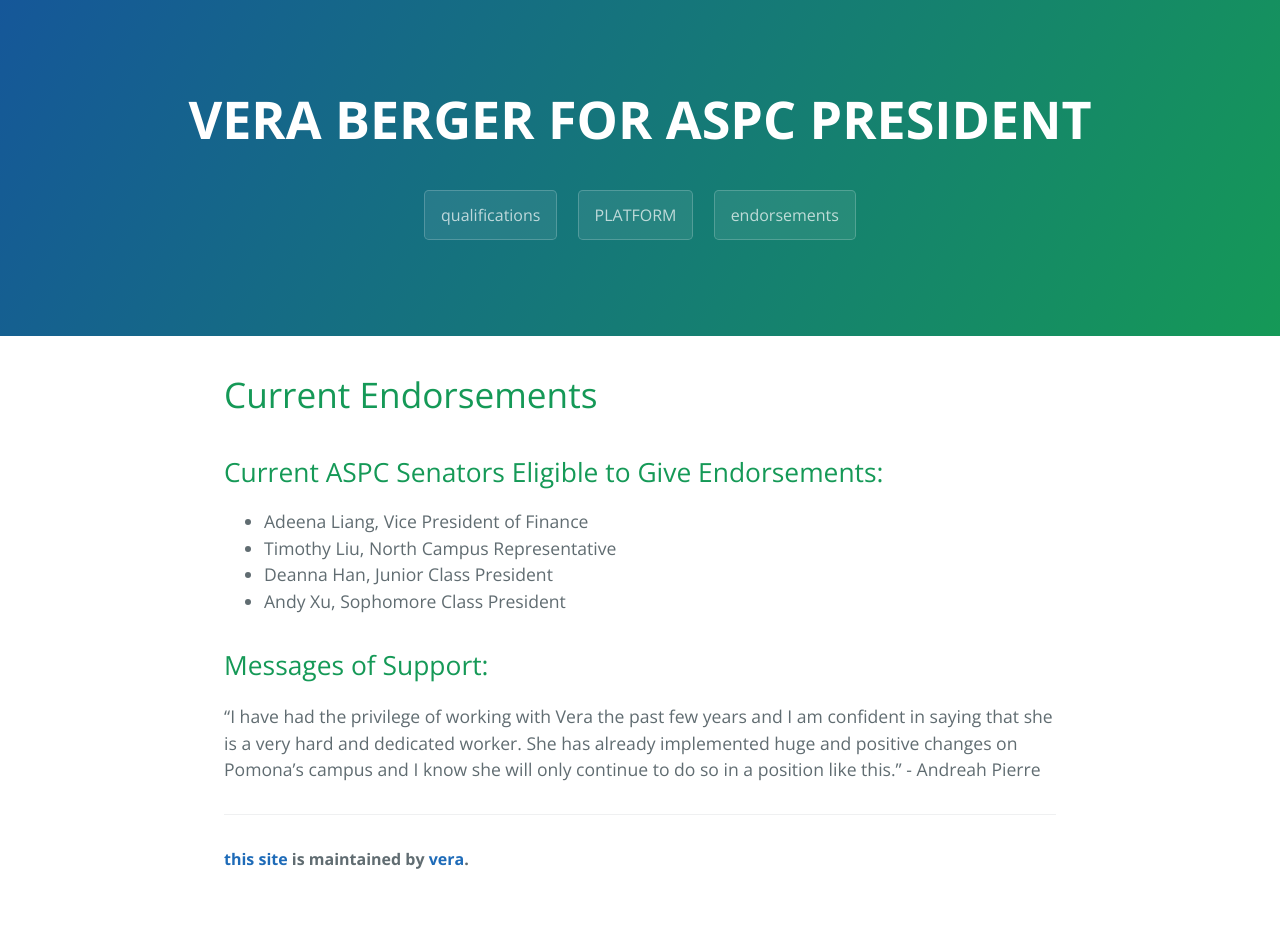
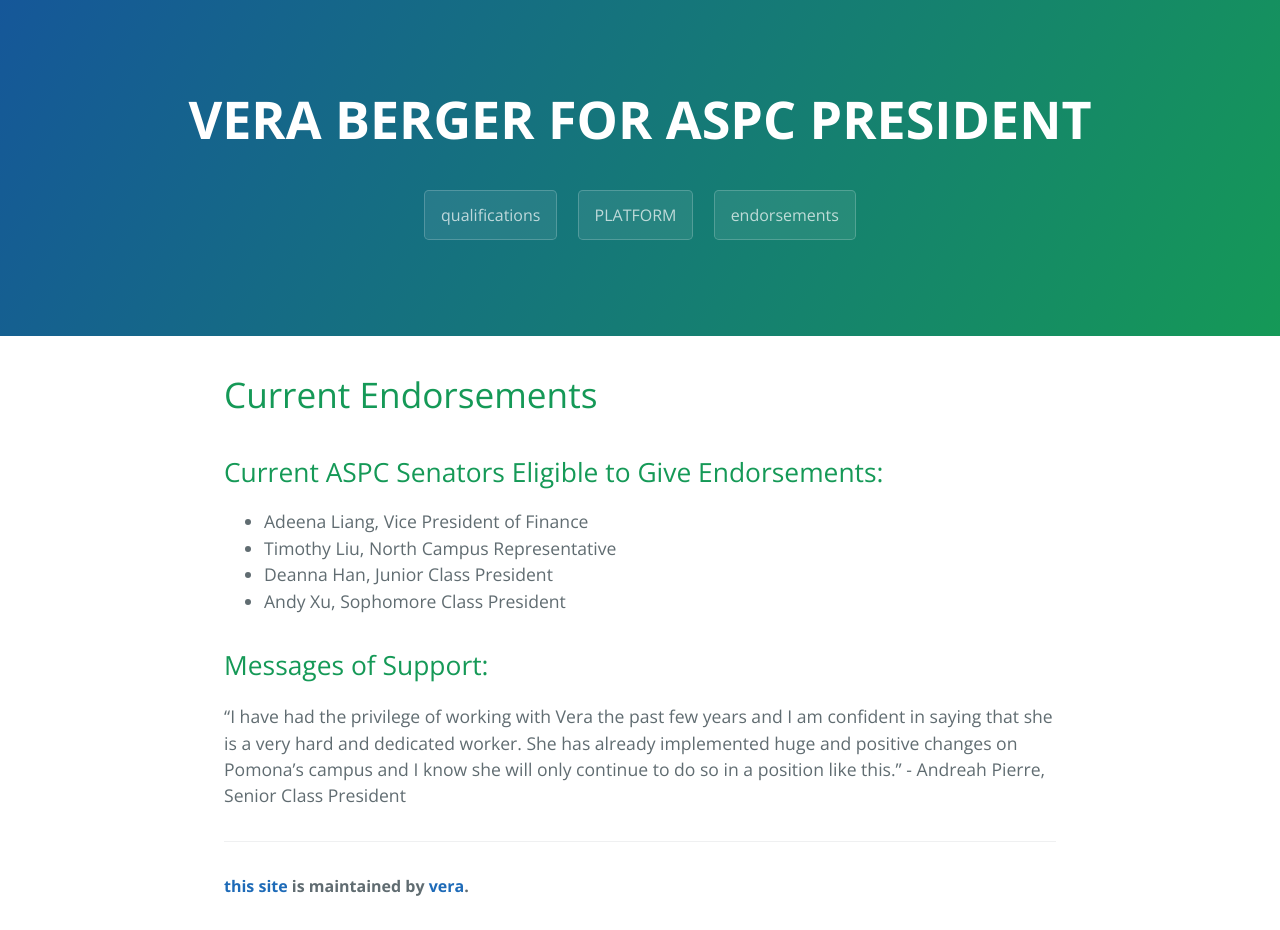
Before and after one commit to veraberger/veraberger.github.io, a Jekyll site: the page built from story.md, in a window 1280 px wide. Built offline with Jekyll 4.4.1, drawn with Linux system fonts in a browser that asks for light colours; before the commit the page ends 903 px from its top, so only the background shows below that.

Commit message:
Update story.md

```diff
--- a/story.md
+++ b/story.md
@@ -15,4 +15,4 @@
 
 ## Messages of Support:
 
-“I have had the privilege of working with Vera the past few years and I am confident in saying that she is a very hard and dedicated worker. She has already implemented huge and positive changes on Pomona’s campus and I know she will only continue to do so in a position like this.” - Andreah Pierre
+“I have had the privilege of working with Vera the past few years and I am confident in saying that she is a very hard and dedicated worker. She has already implemented huge and positive changes on Pomona’s campus and I know she will only continue to do so in a position like this.” - Andreah Pierre, Senior Class President
```
